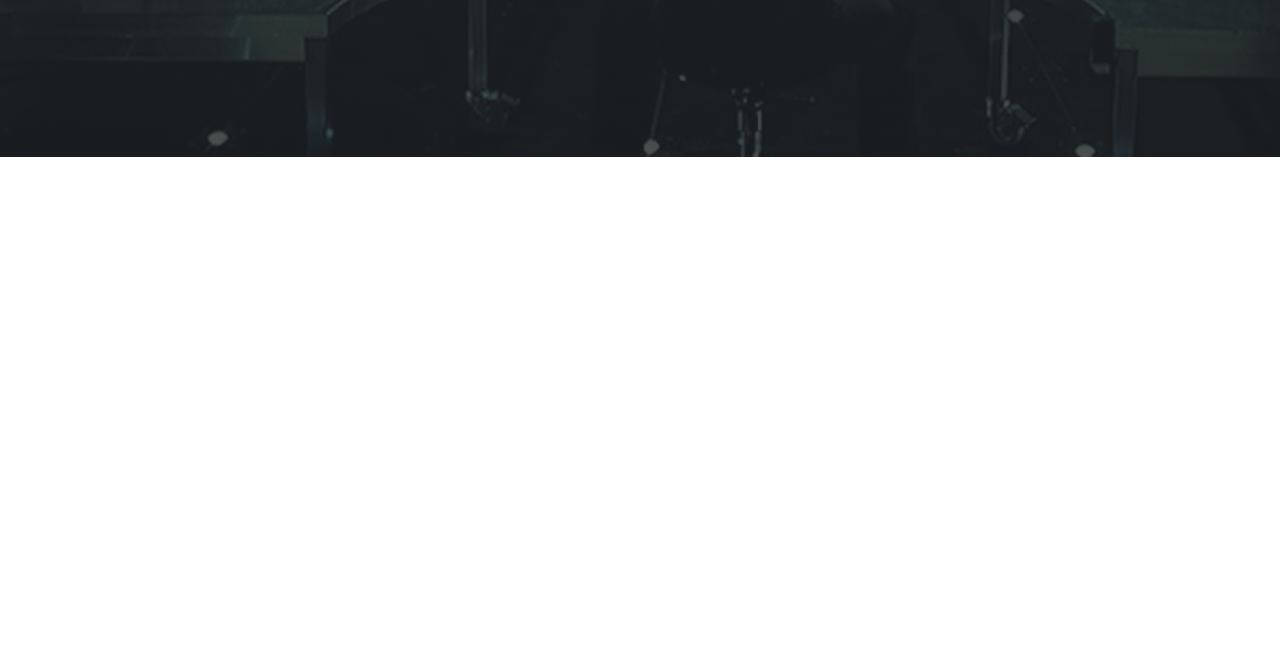
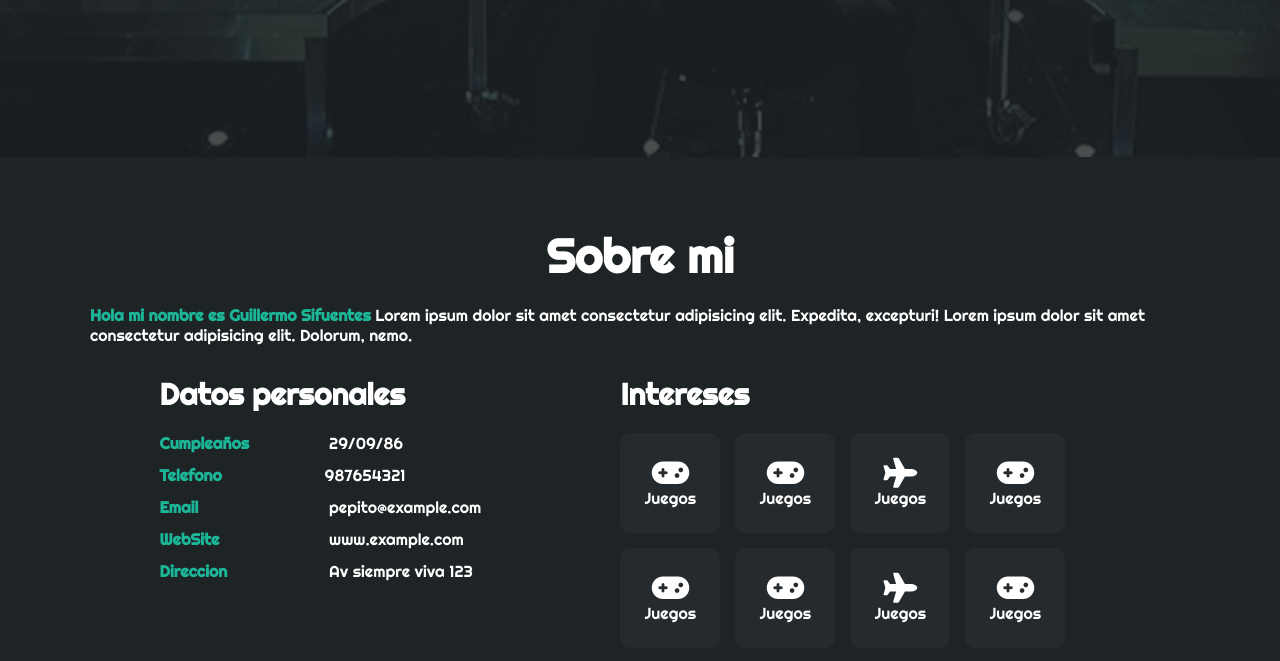
Before and after one commit to guillermosifu/frontend-g24, a plain HTML site: page semana4/dia5/portafolio/index.html in a window 1280 px wide. Shown: the part 643-1304 px from the top of the page. Before the commit the page ends 800 px from the top, so only its background shows below. Drawn offline with Linux system fonts and the light colour scheme.

Commit message:
change two

```diff
--- a/semana4/dia5/portafolio/index.html
+++ b/semana4/dia5/portafolio/index.html
@@ -22,8 +22,8 @@
         </div>
         <nav class="nav">
           <ul>
-            <li><a href="">INICIO</a></li>
-            <li><a href="">SOBRE MI</a></li>
+            <li><a href="#inicio">INICIO</a></li>
+            <li><a href="#sobremi">SOBRE MI</a></li>
             <li><a href="">SKILLS</a></li>
             <li><a href="">CURRICULUM</a></li>
             <li><a href="">PORTFOLIO</a></li>
@@ -34,7 +34,7 @@
       </header>
     </div>
     <!-- seccion inicial HERO -->
-    <section class="inicio">
+    <section id="inicio" class="inicio">
       <div class="contenido-banner">
         <div class="contenedor-img">
           <img
@@ -51,5 +51,66 @@
         </div>
       </div>
     </section>
+    <!-- sobre mi  -->
+    <section  class="sobre-mi">
+      <div class="contenido-seccion">
+        <h2>Sobre mi</h2>
+        <p>
+          <span>Hola mi nombre es Guillermo Sifuentes</span> Lorem ipsum dolor
+          sit amet consectetur adipisicing elit. Expedita, excepturi! Lorem
+          ipsum dolor sit amet consectetur adipisicing elit. Dolorum, nemo.
+        </p>
+        <div class="fila">
+          <div class="col">
+            <h3 id="sobremi">Datos personales</h3>
+            <ul>
+              <li><strong>Cumpleaños</strong> 29/09/86</li>
+              <li><strong>Telefono</strong>987654321</li>
+              <li><strong>Email</strong> pepito@example.com</li>
+              <li><strong>WebSite</strong> www.example.com</li>
+              <li><strong>Direccion</strong> Av siempre viva 123</li>
+            </ul>
+          </div>
+          <div class="col">
+            <h3>Intereses</h3>
+           <div class="contenedor-intereses">
+            <div class="interes">
+              <i class="fa-solid fa-gamepad"></i>
+              <span>Juegos</span>
+            </div>
+            <div class="interes">
+                <i class="fa-solid fa-gamepad"></i>
+                <span>Juegos</span>
+              </div>
+              <div class="interes">
+                <i class="fa-solid fa-plane"></i>
+                <span>Juegos</span>
+              </div>
+              <div class="interes">
+                <i class="fa-solid fa-gamepad"></i>
+                <span>Juegos</span>
+              </div>
+              <div class="interes">
+                <i class="fa-solid fa-gamepad"></i>
+                <span>Juegos</span>
+              </div>
+              <div class="interes">
+                  <i class="fa-solid fa-gamepad"></i>
+                  <span>Juegos</span>
+                </div>
+                <div class="interes">
+                  <i class="fa-solid fa-plane"></i>
+                  <span>Juegos</span>
+                </div>
+                <div class="interes">
+                  <i class="fa-solid fa-gamepad"></i>
+                  <span>Juegos</span>
+                </div>
+
+           </div>
+          </div>
+        </div>
+      </div>
+    </section>
   </body>
 </html>
--- a/semana4/dia5/portafolio/main.css
+++ b/semana4/dia5/portafolio/main.css
@@ -5,7 +5,9 @@
   padding: 0;
   box-sizing: border-box;
   font-family: "Righteous", sans-serif;
+   scroll-behavior: smooth;
 }
+
 
 .contenedor-header {
   background-color: #1e2326;
@@ -17,7 +19,7 @@
 }
 
 .contenedor-header header {
-  max-width: 1100px;
+  max-width: 1300px;
   margin: auto;
   display: flex;
   justify-content: space-between;
@@ -88,13 +90,13 @@
   font-size: 43px;
 }
 
-.inicio .contenido-banner h2{
+.inicio .contenido-banner h2 {
   font-size: 18px;
   font-weight: normal;
   margin-bottom: 30px;
 }
 
-.inicio .contenido-banner .redes a{
+.inicio .contenido-banner .redes a {
   color: #fff;
   text-decoration: none;
   border: solid 1px #fff;
@@ -105,9 +107,96 @@
   margin-left: 10px;
   line-height: 45px;
   font-size: 20px;
-    transition: .3s;
+  transition: 0.3s;
 }
 
-.inicio .contenido-banner .redes a:hover{
+.inicio .contenido-banner .redes a:hover {
   background-color: #1cb698;
 }
+
+/* seccion sobre mi */
+
+.sobre-mi {
+  background-color: #1e2326;
+  color: #fff;
+  padding: 50px 20px;
+}
+
+.sobre-mi h2 {
+  text-align: center;
+  font-size: 47px;
+  padding: 20px 0;
+}
+
+.sobre-mi .contenido-seccion {
+  max-width: 1100px;
+  margin: auto;
+}
+
+.sobre-mi .contenido-seccion p {
+  font: 16px;
+  line-height: 20px;
+  margin-bottom: 30px;
+}
+
+.sobre-mi .contenido-seccion p span {
+  color: #1cb698;
+  font-weight: bold;
+}
+
+.sobre-mi .fila {
+  display: flex;
+  justify-content: space-around;
+}
+
+.sobre-mi .fila col {
+  width: 50%;
+}
+
+.sobre-mi .fila h3 {
+  font-size: 30px;
+  margin-bottom: 20px;
+}
+
+.sobre-mi .fila .col ul {
+  list-style: none;
+}
+
+.sobre-mi .fila .col ul li {
+  margin: 12px 0;
+}
+
+.sobre-mi .fila .col ul li strong {
+  display: inline-block;
+  color: #1cb698;
+  width: 130px;
+  margin-right: 35px;
+}
+
+/* intereses */
+
+.sobre-mi .fila .col .contenedor-intereses {
+  display: flex;
+  flex-wrap: wrap;
+  width: 500px;
+}
+
+.sobre-mi .fila .col .contenedor-intereses .interes {
+  display: flex;
+  height: 100px;
+  width: 100px;
+  background-color: #252a2e;
+  border-radius: 10px;
+  margin: 0 15px 15px 0;
+  flex-direction: column;
+  align-items: center;
+  justify-content: center;
+  transition: 0.3s;
+}
+.sobre-mi .fila .col .contenedor-intereses .interes:hover{
+  background-color: #1cb698;
+}
+
+.sobre-mi .fila .col .contenedor-intereses .interes i{
+  font-size: 30px;
+}
```
Lines whose indentation alone changed are shown as unchanged.
